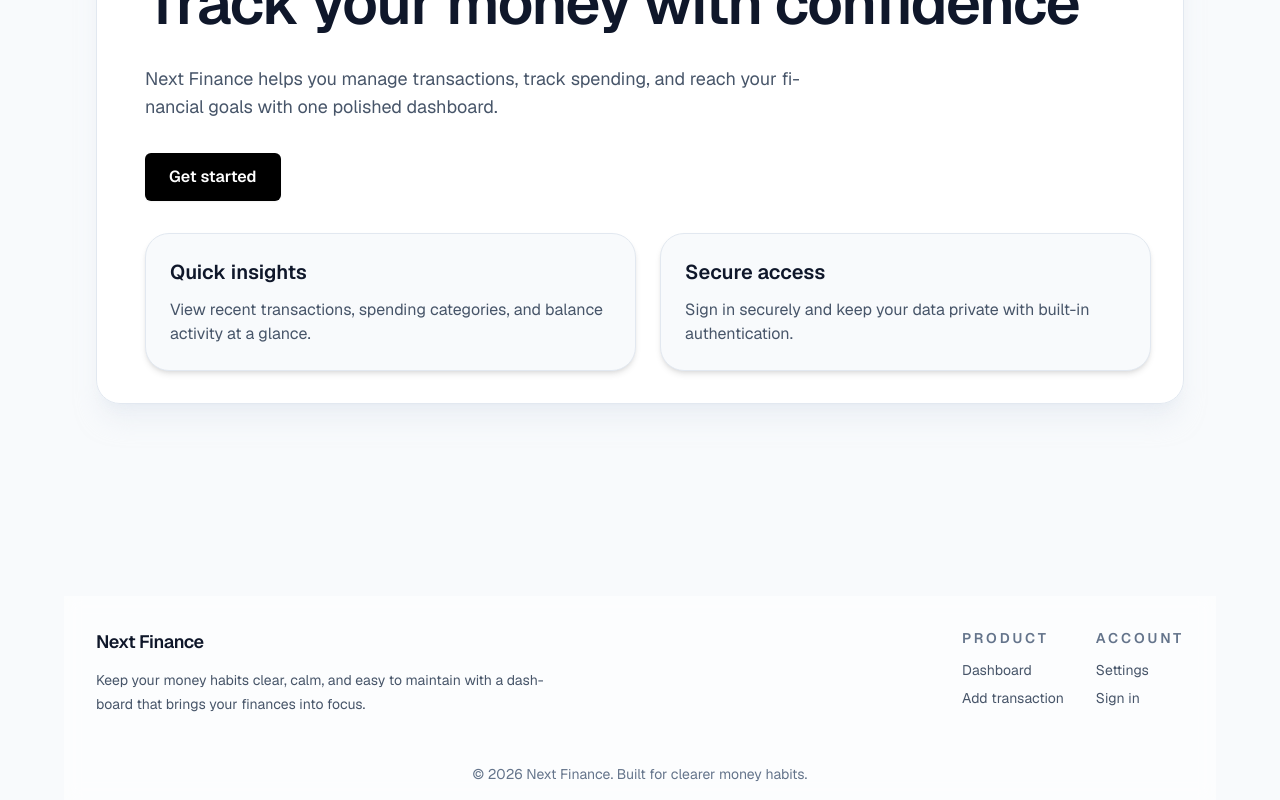
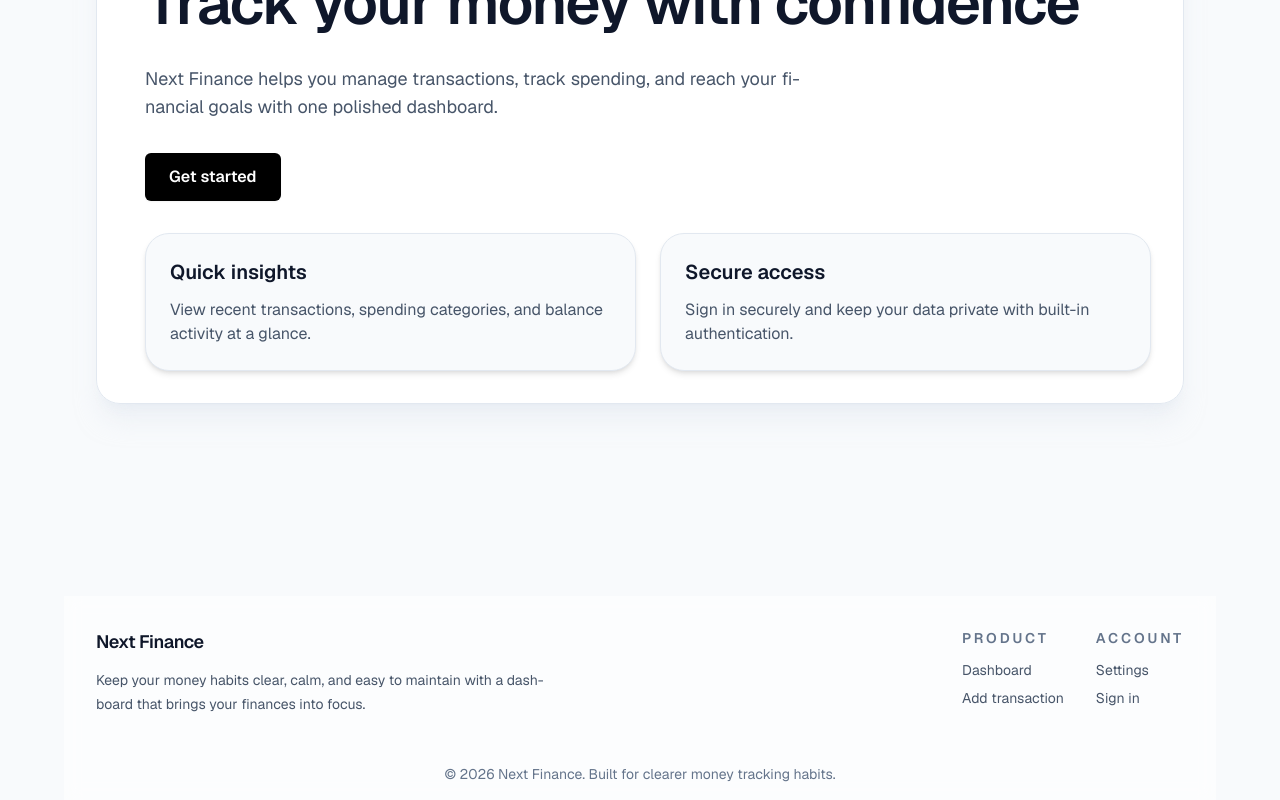
Before and after one commit to Web-Maker32/next-finance, a Next.js app: page / in a window 1280 px wide. Shown: the part 236-1036 px from the top of the page. Built offline with nearby package versions, Linux system fonts and the light colour scheme; no server answers.

Commit message:
fixed text

```diff
--- a/components/footer.js
+++ b/components/footer.js
@@ -57,7 +57,7 @@ export default function Footer() {
       </div>
 
       <div className="px-4 py-4 text-center text-sm text-slate-500 dark:text-slate-500">
-        © {new Date().getFullYear()} Next Finance. Built for clearer money habits.
+        © {new Date().getFullYear()} Next Finance. Built for clearer money tracking habits.
       </div>
     </footer>
   );
```
